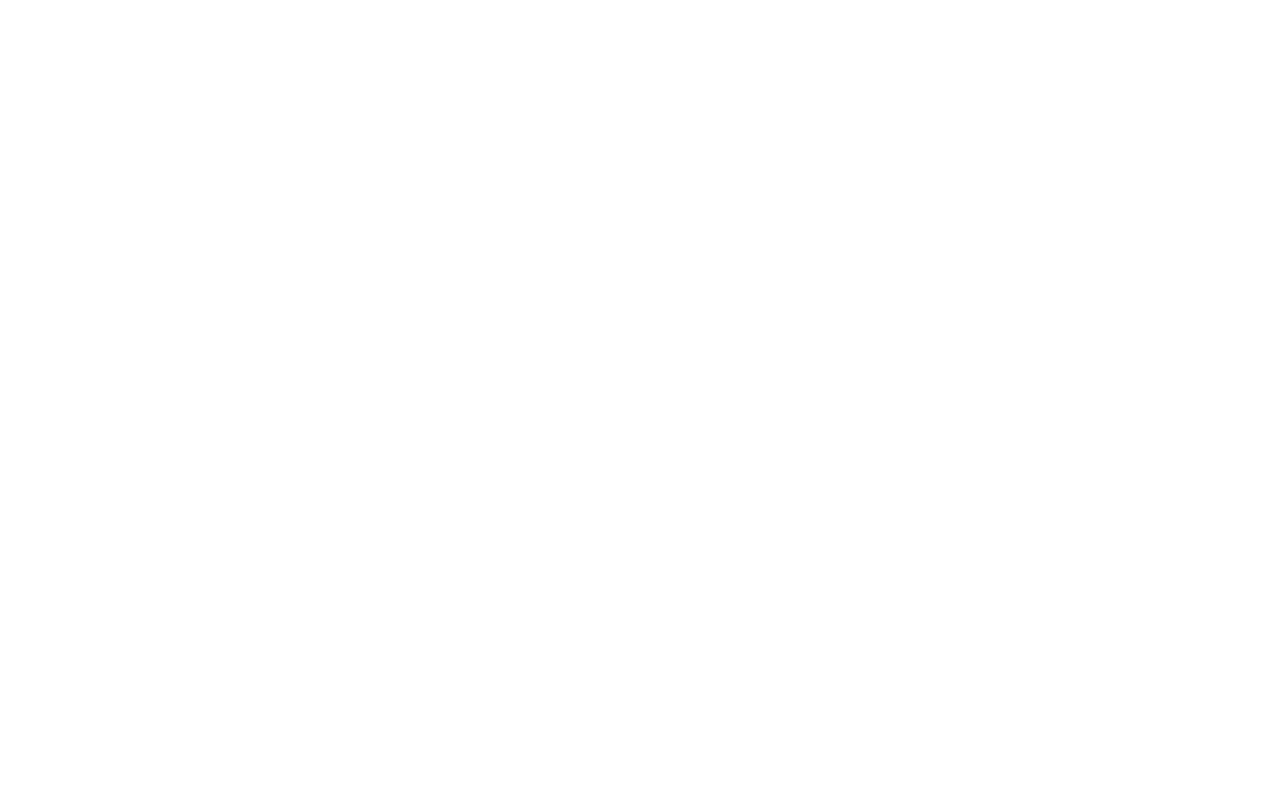
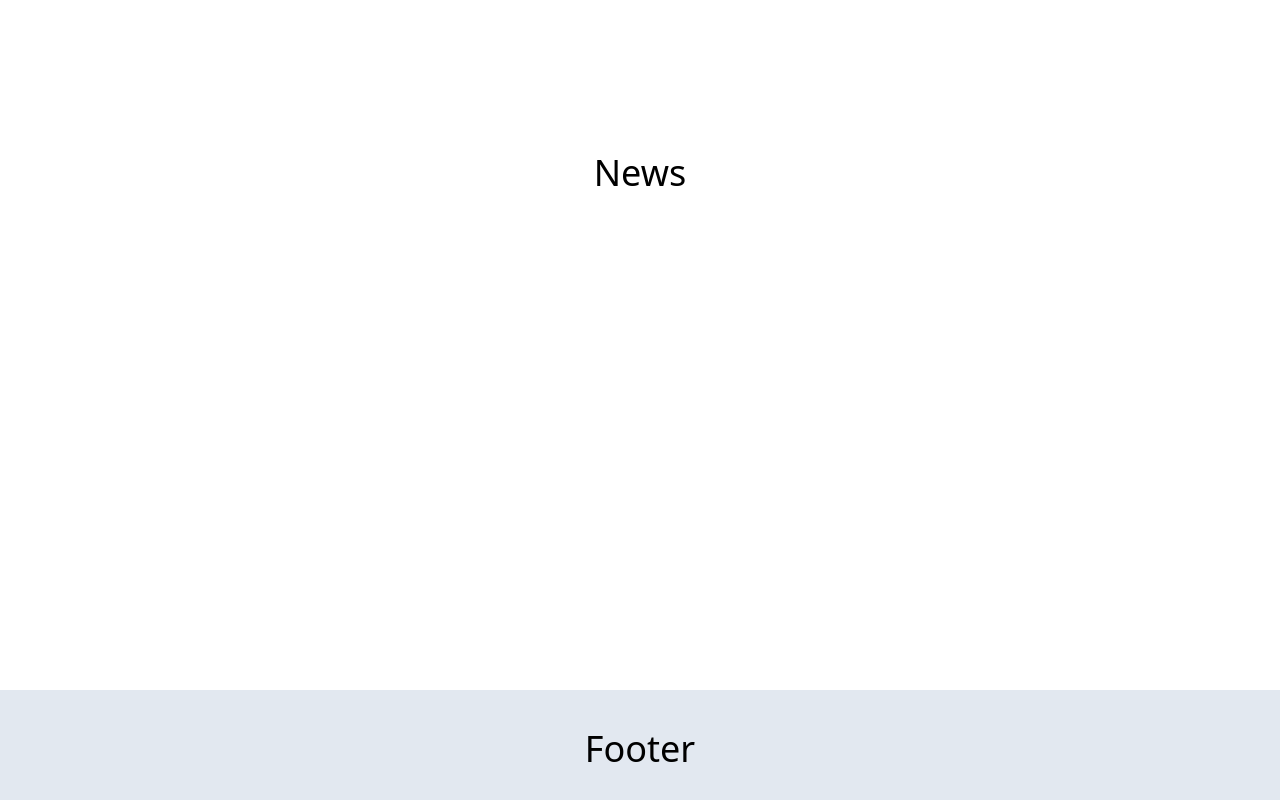
Before and after one commit to timkellytk/project-newsweek-clone, a React (Create React App) app: page / in a window 1280 px wide. Shown: the part 230-1030 px from the top of the page. Before the commit the page ends 800 px from the top, so only its background shows below. Built offline with nearby package versions, Linux system fonts and the light colour scheme.

Commit message:
Created a super simple component structure for the project

```diff
--- a/src/App.js
+++ b/src/App.js
@@ -1,10 +1,15 @@
 import React from 'react';
+import Navigation from './components/Navigation/Navigation';
+import News from './components/News/News';
+import Footer from './components/Footer/Footer';
 
 function App() {
   return (
-    <h1 className="text-6xl bg-primary text-white font-logo uppercase tracking-wide font-black text-center">
-      <span className="text-7xl">N</span>EWSWEEK
-    </h1>
+    <>
+      <Navigation />
+      <News />
+      <Footer />
+    </>
   );
 }
 
--- /dev/null
+++ b/src/components/Footer/Footer.js
@@ -0,0 +1,9 @@
+import React from 'react';
+
+function Footer() {
+  return (
+    <footer className="text-4xl text-center p-8 bg-gray-300">Footer</footer>
+  );
+}
+
+export default Footer;
--- /dev/null
+++ b/src/components/Navigation/Navigation.js
@@ -0,0 +1,15 @@
+import React from 'react';
+
+function Navigation() {
+  return (
+    <header>
+      <div className="bg-primary text-white">
+        <h1 className="text-6xl  font-logo uppercase tracking-wide font-black text-center">
+          <span className="text-7xl">N</span>EWSWEEK
+        </h1>
+      </div>
+    </header>
+  );
+}
+
+export default Navigation;
--- /dev/null
+++ b/src/components/News/News.js
@@ -0,0 +1,7 @@
+import React from 'react';
+
+const News = () => {
+  return <div className="text-4xl h-screen p-64 text-center">News</div>;
+};
+
+export default News;
```
